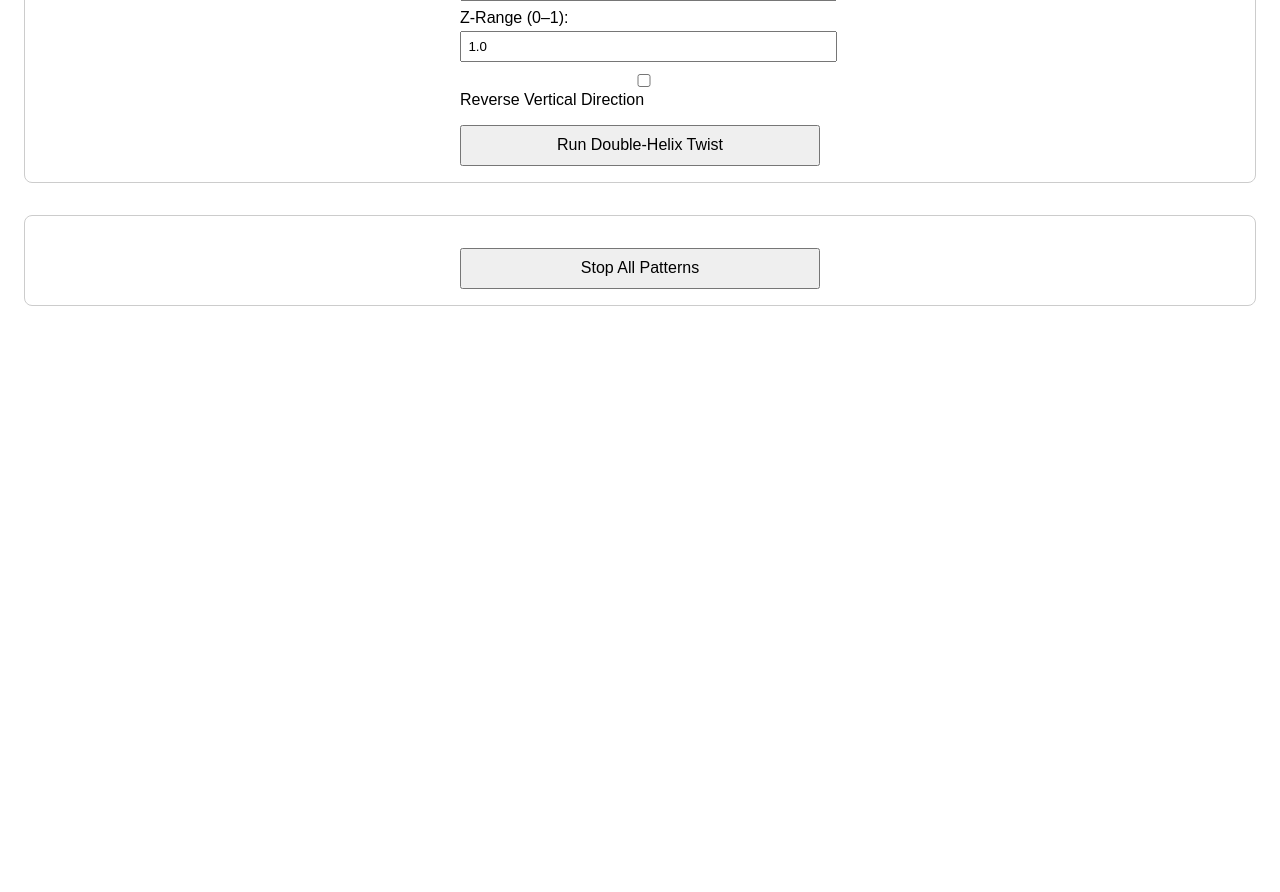
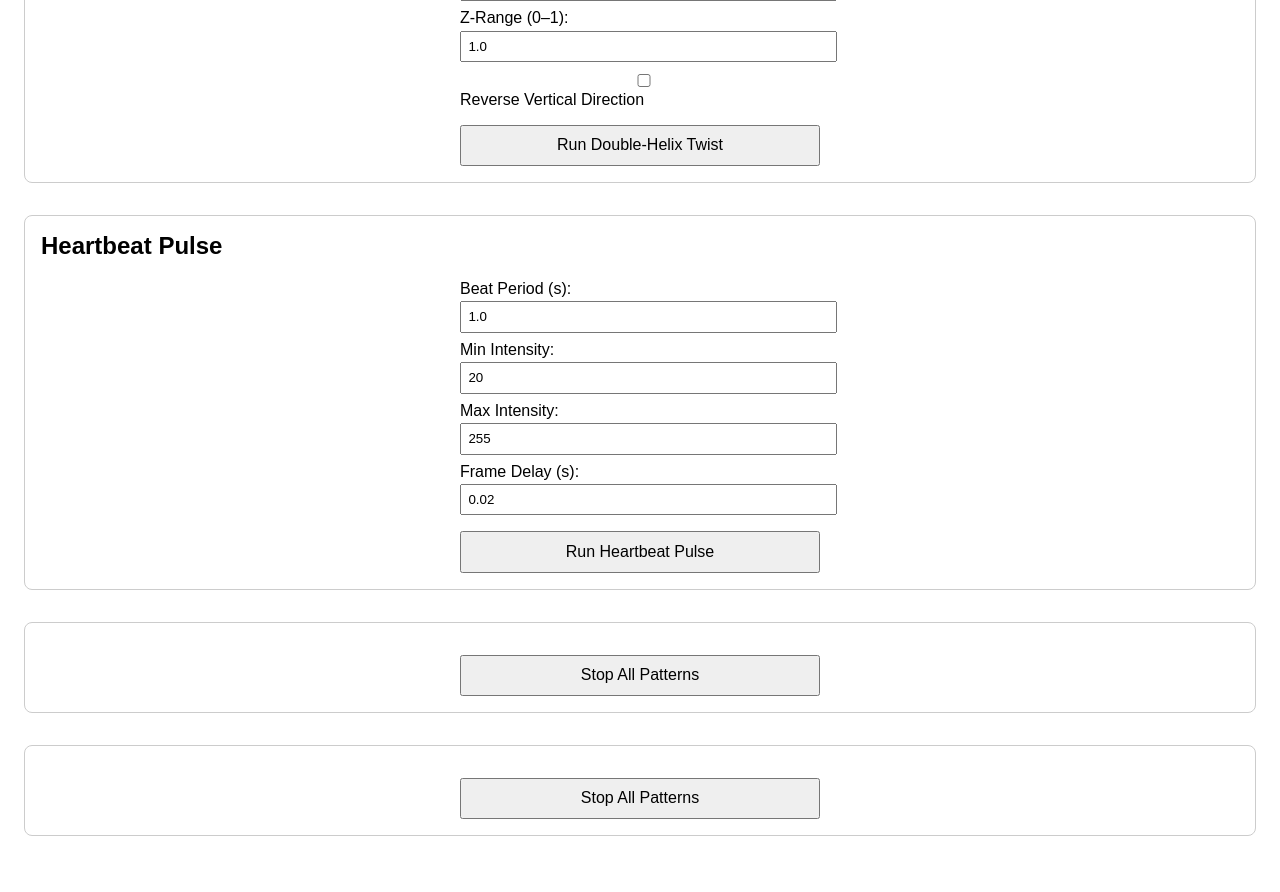
Before and after one commit to domsav13/iotxmastree, a Flask app: page / in a window 1280 px wide. Shown: the part 5605-6497 px from the top of the page. Before the commit the page ends 5911 px from the top, so only its background shows below. Run offline with Flask 3, Linux system fonts and the light colour scheme.

Commit message:
Update index.html

```diff
--- a/templates/index.html
+++ b/templates/index.html
@@ -161,6 +161,22 @@
       <button type="submit">Run Double‑Helix Twist</button>
     </form>
   </section>
+  <section>
+    <h2>Heartbeat Pulse</h2>
+    <form action="/run_heartbeat" method="post">
+      <label>Beat Period (s):<input type="number" name="period" step="0.1" value="1.0"></label>
+      <label>Min Intensity:<input type="number" name="min_int" min="0" max="255" value="20"></label>
+      <label>Max Intensity:<input type="number" name="max_int" min="0" max="255" value="255"></label>
+      <label>Frame Delay (s):<input type="number" name="frame_delay" step="0.005" value="0.02"></label>
+      <button type="submit">Run Heartbeat Pulse</button>
+    </form>
+  </section>
+
+  <section>
+    <form action="/stop" method="post">
+      <button type="submit">Stop All Patterns</button>
+    </form>
+  </section>
 
   <section>
     <form action="/stop" method="post">
```
